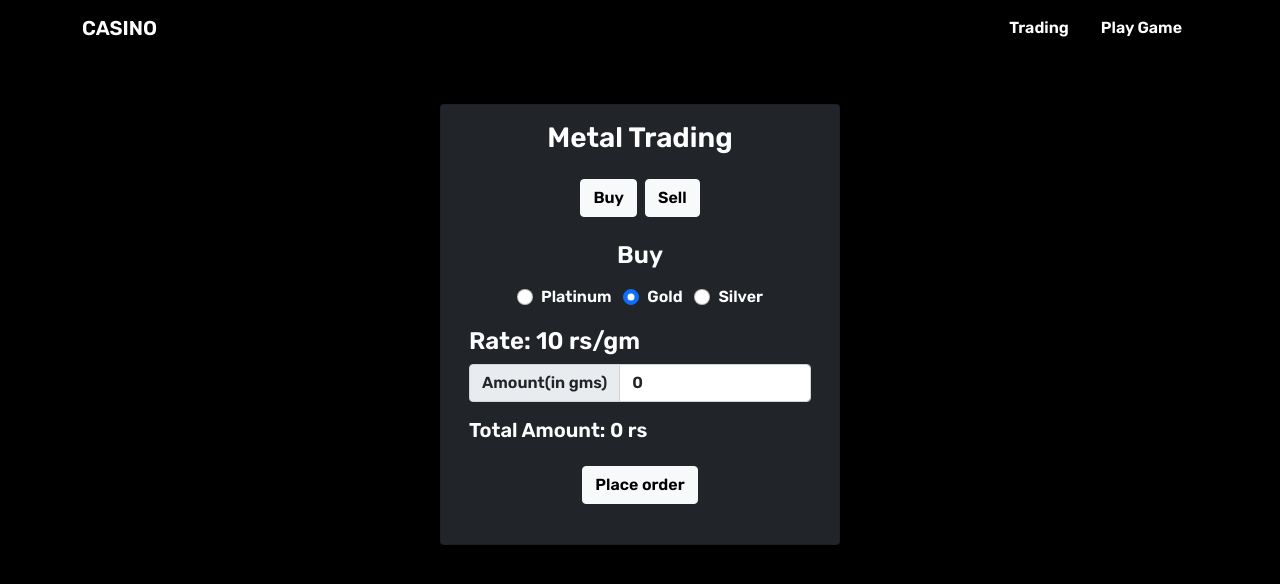
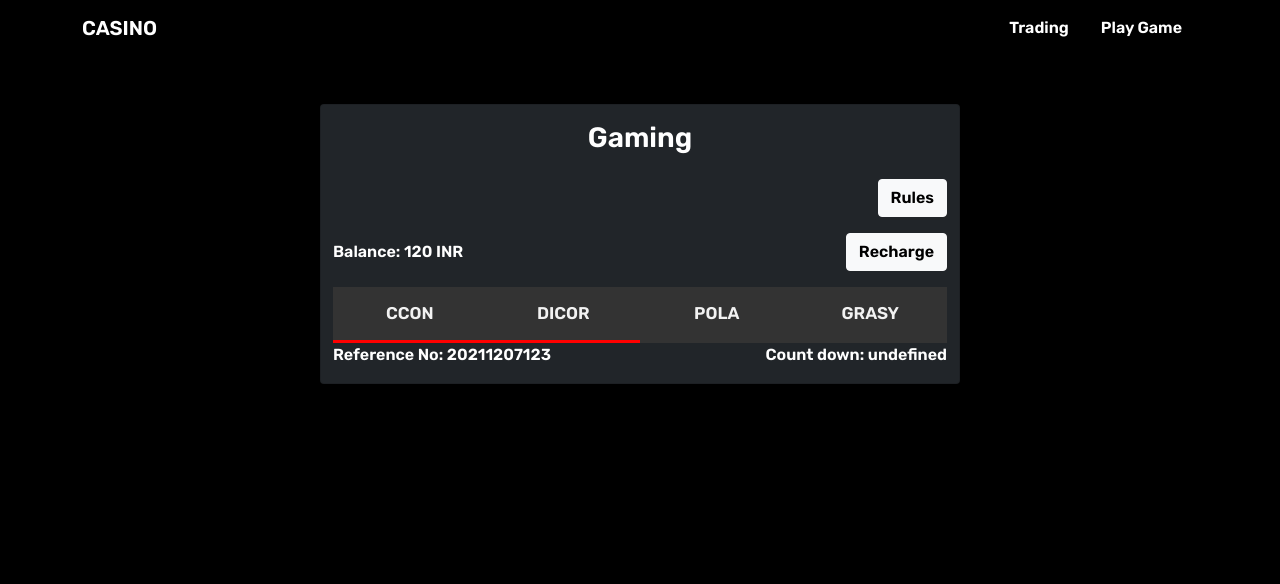
Before and after one commit to Hemant-1821/casino-web-app, a React (Create React App) app: page /game in a window 1280 px wide. Shown: the top 584 px of the page. Built offline with nearby package versions, Linux system fonts and the light colour scheme.

Commit message:
gaming page tabs code

```diff
--- a/package.json
+++ b/package.json
@@ -3,6 +3,9 @@
   "version": "0.1.0",
   "private": true,
   "dependencies": {
+    "@fortawesome/fontawesome-svg-core": "^1.2.36",
+    "@fortawesome/free-solid-svg-icons": "^5.15.4",
+    "@fortawesome/react-fontawesome": "^0.1.16",
     "@testing-library/jest-dom": "^5.16.1",
     "@testing-library/react": "^11.2.7",
     "@testing-library/user-event": "^12.8.3",
--- a/src/App.css
+++ b/src/App.css
@@ -11,3 +11,32 @@ body {
 .trading-card{
 
 }
+
+/* Add a black background color to the top navigation */
+.topnav {
+    background-color: #333;
+    overflow: hidden;
+    display: flex;
+    justify-content: space-between;
+  }
+
+  /* Style the links inside the navigation bar */
+  .topnav a {
+      width: 100%;
+    float: left;
+    display: block;
+    color: #f2f2f2;
+    text-align: center;
+    padding: 14px 16px;
+    text-decoration: none;
+    font-size: 17px;
+    border-bottom: 3px solid transparent;
+  }
+
+  .topnav a:hover {
+    border-bottom: 3px solid red;
+  }
+
+  .topnav a.active {
+    border-bottom: 3px solid red;
+  }
--- a/src/App.js
+++ b/src/App.js
@@ -6,18 +6,16 @@ import {
 } from "react-router-dom";
 import Trading from './components/Trading/trading';
 import './App.css';
+import Gaming from './components/Gaming/Gaming';
 
 function App() {
   return (
     <Router>
-      <div className='bg-dark'>
-        <Navbar/>
-        <Routes>
-          <Route path="/" component={Trading} />
-          <Route path="/game"></Route>
-        </Routes>
-      </div>
-      <Trading/>
+      <Navbar/>
+      <Routes>
+        <Route path="/" element={<Trading />} />
+        <Route path="/game" element={<Gaming />} />
+      </Routes>
     </Router>
   );
 }
--- /dev/null
+++ b/src/components/Gaming/Gaming.js
@@ -0,0 +1,47 @@
+import React from 'react';
+import Rules from './Rules/Rules';
+
+const Gaming = () => {
+
+    const [state, setState] = React.useState({
+        balance: "120",
+        refNo: '20211207123'
+    });
+
+    return(
+        <div>
+            <div className="card container mt-5 bg-dark trading-card text-white" style={{width: "40rem"}}>
+                <div className="card-body">
+                    <h3 className="card-title text-center">Gaming</h3>
+                </div>
+                <div className='d-flex justify-content-end'>
+                    <button type="button" class="btn btn-light" data-bs-toggle="modal" data-bs-target="#exampleModal">
+                        Rules
+                    </button>
+                    <div class="modal fade" id="exampleModal" tabindex="-1" aria-labelledby="exampleModalLabel" aria-hidden="true">
+                        <Rules />
+                    </div>
+                </div>
+                <div className='d-flex justify-content-between align-items-center my-3'>
+                    <div className=''>{"Balance: "+state.balance+" INR"}</div>
+                    <div className='btn btn-light'>Recharge</div>
+                </div>
+                <div>
+                    <div class="topnav">
+                        <a href="#home" className="active">CCON</a>
+                        <a href="#news" className="active">DICOR</a>
+                        <a href="#contact">POLA</a>
+                        <a href="#contact">GRASY</a>
+                    </div>
+                </div>
+                <div className='d-flex justify-content-between align-items-center mb-3'>
+                    <div className=''>{"Reference No: "+state.refNo}</div>
+                    <div className=''>{"Count down: "+state.timer}</div>
+                </div>
+
+            </div>
+        </div>
+    )
+}
+
+export default Gaming;
--- /dev/null
+++ b/src/components/Gaming/Rules/Rules.js
@@ -0,0 +1,25 @@
+import React from 'react';
+
+const Rules = () => {
+    return(
+        <div>
+            <div class="modal-dialog">
+                <div class="modal-content">
+                <div class="modal-header">
+                    <h5 class="modal-title text-dark" id="exampleModalLabel">Modal title</h5>
+                    <button type="button" class="btn-close" data-bs-dismiss="modal" aria-label="Close"></button>
+                </div>
+                <div class="modal-body text-dark">
+                    <div>1. Never Play this game.</div>
+                    <div>2. Follow rule one.</div>
+                </div>
+                <div class="modal-footer">
+                    <button type="button" class="btn btn-secondary" data-bs-dismiss="modal">Close</button>
+                </div>
+                </div>
+            </div>
+        </div>
+    );
+};
+
+export default Rules;
```
Also changed, not shown: 1 other file (tests, documents, lock files or other folders).
